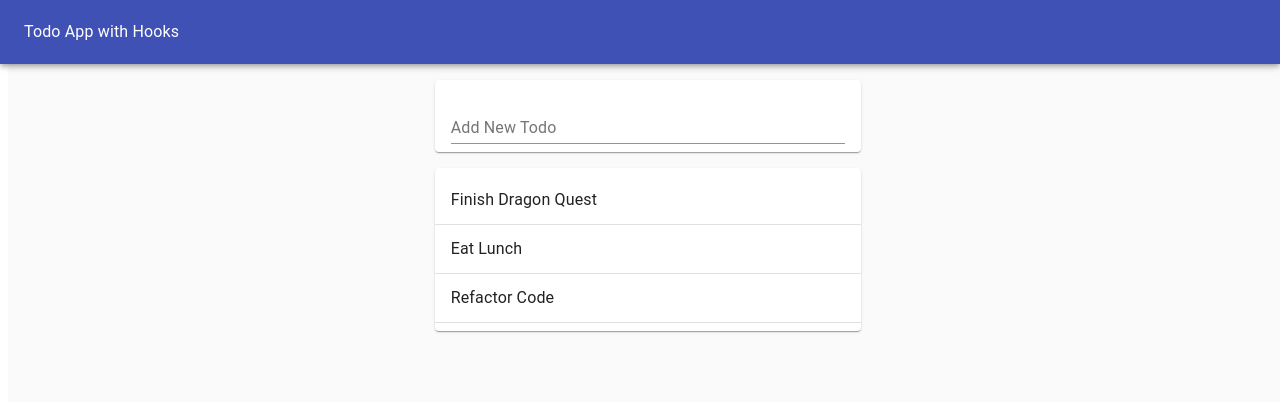
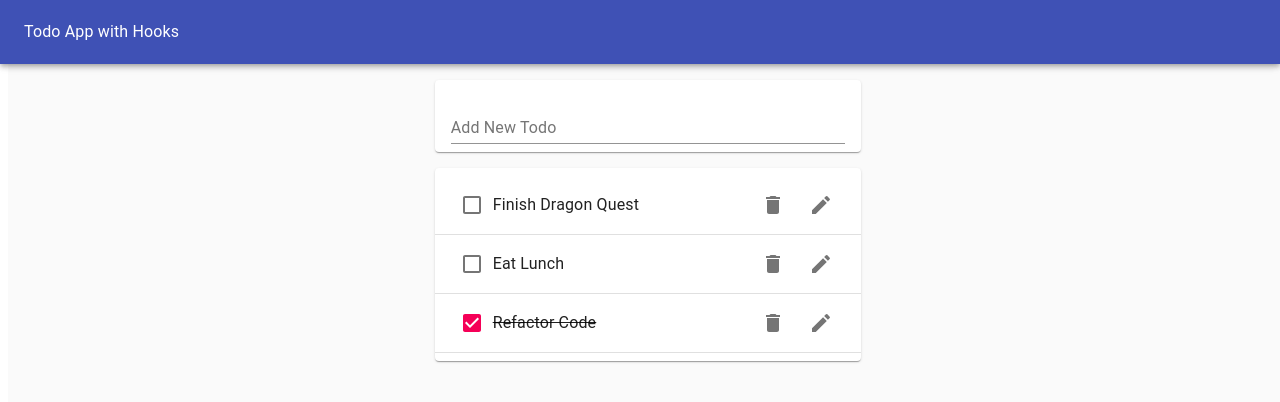
Before and after one commit to ramonjmcastillo/hooks-todo, a React (Create React App) app: page / in a window 1280 px wide. Shown: the top 402 px of the page. Built offline with nearby package versions, Linux system fonts and the light colour scheme.

Commit message:
Added edit and delete icons, added line through if task is completed

```diff
--- a/package.json
+++ b/package.json
@@ -4,6 +4,7 @@
   "private": true,
   "dependencies": {
     "@material-ui/core": "^4.6.0",
+    "@material-ui/icons": "^4.5.1",
     "react": "^16.11.0",
     "react-dom": "^16.11.0",
     "react-scripts": "3.2.0"
--- a/src/TodoApp/TodoList/Todo.js
+++ b/src/TodoApp/TodoList/Todo.js
@@ -0,0 +1,31 @@
+import React from "react";
+import ListItem from "@material-ui/core/ListItem";
+import ListItemText from "@material-ui/core/ListItemText";
+import Checkbox from "@material-ui/core/Checkbox";
+import IconButton from "@material-ui/core/IconButton";
+import DeleteIcon from "@material-ui/icons/Delete";
+import EditIcon from "@material-ui/icons/Edit";
+import ListItemSecondaryAction from "@material-ui/core/ListItemSecondaryAction";
+
+const Todo = ({ task, completed }) => {
+  return (
+    <ListItem>
+      <Checkbox disabledRipple tabIndex={-1} checked={completed} />
+      <ListItemText
+        style={{ textDecoration: completed ? "line-through" : "none" }}
+      >
+        {task}
+      </ListItemText>
+      <ListItemSecondaryAction>
+        <IconButton aria-label="Delete">
+          <DeleteIcon />
+        </IconButton>
+        <IconButton aria-label="Edit">
+          <EditIcon />
+        </IconButton>
+      </ListItemSecondaryAction>
+    </ListItem>
+  );
+};
+
+export default Todo;
--- a/src/TodoApp/TodoList/TodoList.jsx
+++ b/src/TodoApp/TodoList/TodoList.jsx
@@ -2,8 +2,10 @@
 import Paper from "@material-ui/core/Paper";
 import List from "@material-ui/core/List";
 import ListItem from "@material-ui/core/ListItem";
+import ListItemText from "@material-ui/core/ListItemText";
 import Divider from "@material-ui/core/Divider";
-import ListItemText from "@material-ui/core/ListItemText";
+
+import Todo from "./Todo";
 
 const TodoList = props => {
   return (
@@ -12,9 +14,7 @@
         {props.todos.map(todo => {
           return (
             <>
-              <ListItem>
-                <ListItemText>{todo.task}</ListItemText>
-              </ListItem>
+              <Todo task={todo.task} key={todo.id} completed={todo.completed} />
               <Divider />
             </>
           );
```
Also changed, not shown: 1 other file (tests, documents, lock files or other folders).
